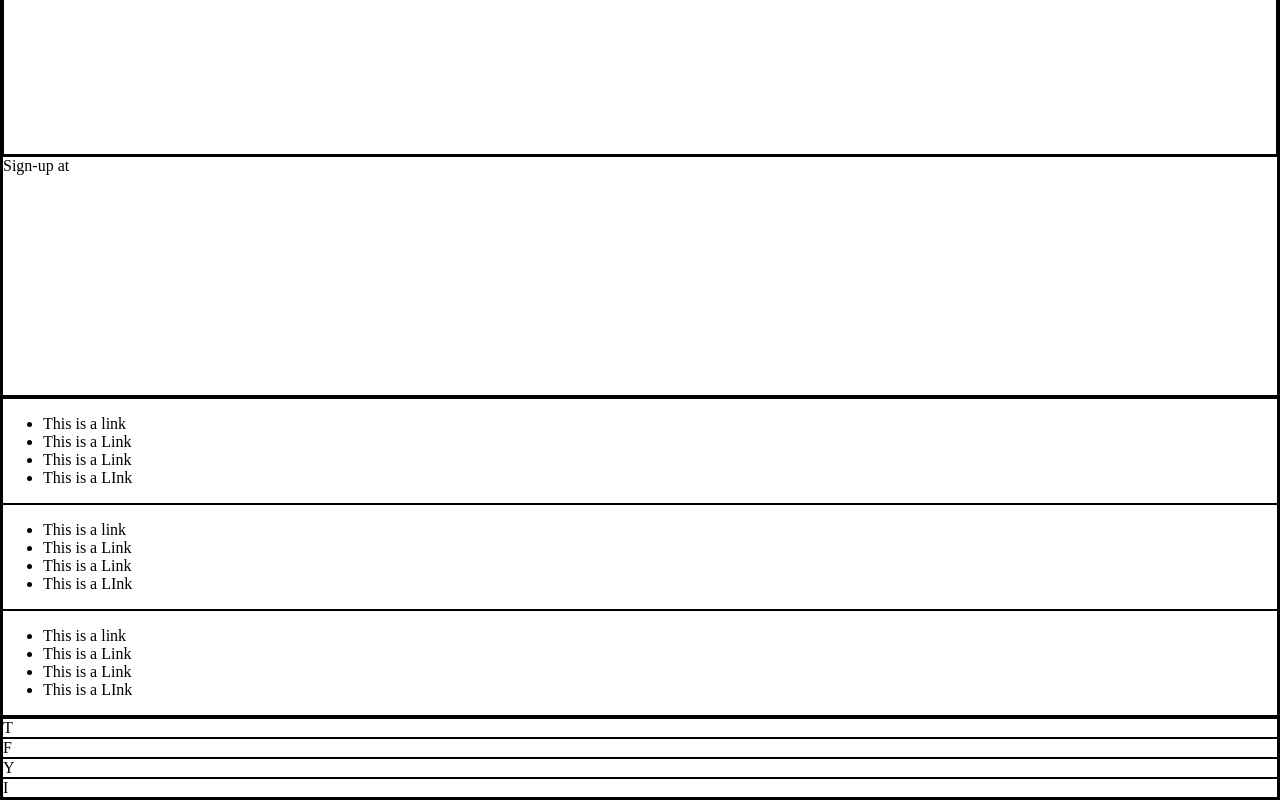
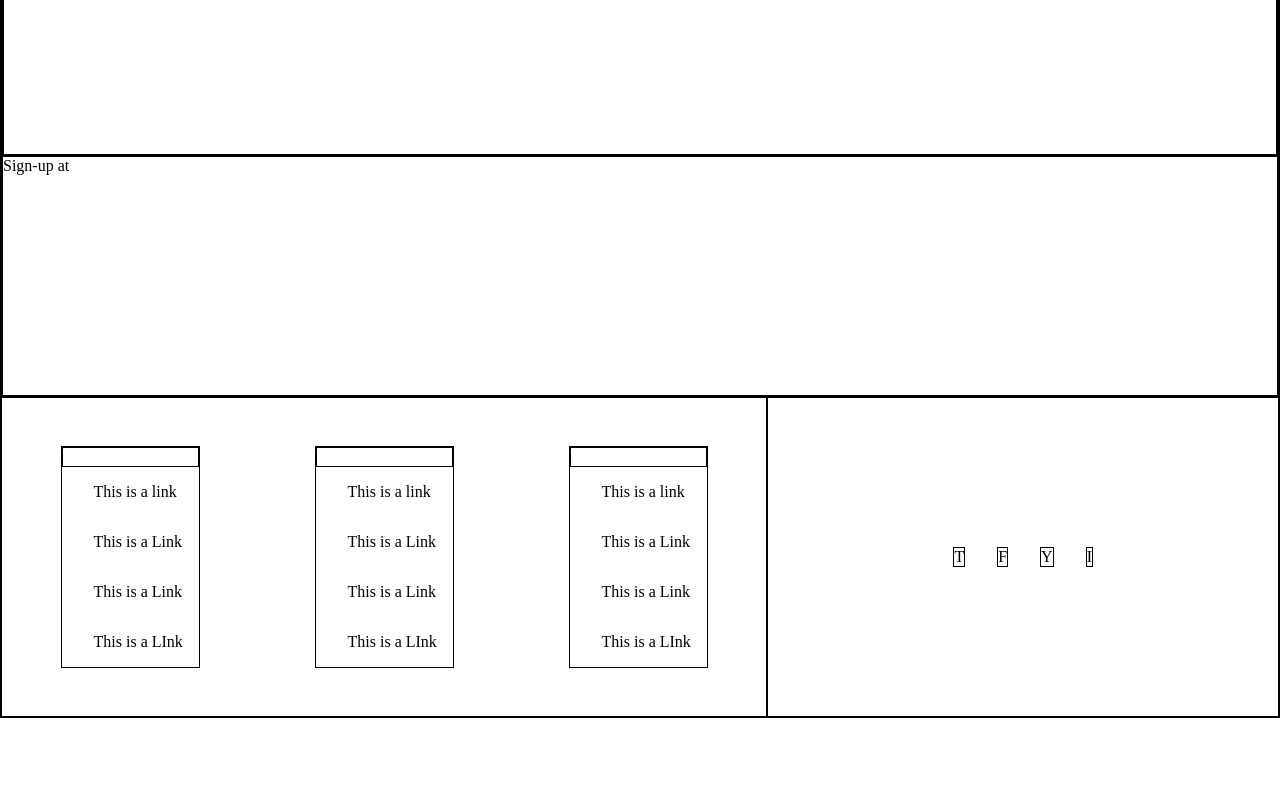
Before and after one commit to AResoluteMaverick/shopping_cart_mart, a React (Vite) app in the folder ShoppingCart-and-Mart/: page / in a window 1280 px wide. Shown: the part 1000-1800 px from the top of the page. After the commit the page ends 1718 px from the top, so only its background shows below. Built offline with nearby package versions, Linux system fonts and the light colour scheme.

Commit message:
Style footer component

```diff
--- a/ShoppingCart-and-Mart/src/App.css
+++ b/ShoppingCart-and-Mart/src/App.css
@@ -6,3 +6,8 @@ body {
 div {
     border: 1px solid black;
 }
+
+a {
+    text-decoration: none;
+    color: inherit;
+}
--- a/ShoppingCart-and-Mart/src/Footer/Footer.jsx
+++ b/ShoppingCart-and-Mart/src/Footer/Footer.jsx
@@ -1,30 +1,36 @@
+import styles from './Footer.module.css'
+import { Link } from "react-router-dom";
+
 function FooterLinks () {
     return (
-        <div className="linkContainer">
-            <div className="dummyLinks">
-                <ul>
-                    <li>This is a link</li>
-                    <li>This is a Link</li>
-                    <li>This is a Link</li>
-                    <li>This is a LInk</li>
+        <div className={styles.linkContainer}>
+            <div>
+                <div className = {styles.dummyTitle}>This is a Title</div>
+                <ul className = {styles.dummyLinks}>
+                    <li><Link to="/error">This is a link</Link></li>
+                    <li><Link to="/error">This is a Link</Link></li>
+                    <li><Link to="/error">This is a Link</Link></li>
+                    <li><Link to="/error">This is a LInk</Link></li>
                 </ul>
             </div>
 
-            <div className="dummyLinks">
-                <ul>
-                    <li>This is a link</li>
-                    <li>This is a Link</li>
-                    <li>This is a Link</li>
-                    <li>This is a LInk</li>
+            <div>
+                <div className = {styles.dummyTitle}>This is a Title</div>
+                <ul className = {styles.dummyLinks}>
+                    <li><Link to="/error">This is a link</Link></li>
+                    <li><Link to="/error">This is a Link</Link></li>
+                    <li><Link to="/error">This is a Link</Link></li>
+                    <li><Link to="/error">This is a LInk</Link></li>
                 </ul>
             </div>
 
-            <div className="dummyLinks">
-                <ul>
-                    <li>This is a link</li>
-                    <li>This is a Link</li>
-                    <li>This is a Link</li>
-                    <li>This is a LInk</li>
+            <div>
+                <div className = {styles.dummyTitle}>This is a Title</div>
+                <ul className = {styles.dummyLinks}>
+                    <li><Link to="/error">This is a link</Link></li>
+                    <li><Link to="/error">This is a Link</Link></li>
+                    <li><Link to="/error">This is a Link</Link></li>
+                    <li><Link to="/error">This is a LInk</Link></li>
                 </ul>
             </div>
     </div>
@@ -33,7 +39,7 @@ function FooterLinks () {
 
 function SocialIcons () {
     return (
-    <div className="socialLinks">
+    <div className={styles.socialLinks}>
         <div className="twitter socials">T</div>
         <div className="facebook socials">F</div>
         <div className="youtube socials">Y</div>
@@ -45,7 +51,7 @@ function SocialIcons () {
 
 export default function Footer () {
     return (
-        <footer>
+        <footer className={styles.footerContainer}>
             <FooterLinks />
             <SocialIcons />
         </footer>
--- /dev/null
+++ b/ShoppingCart-and-Mart/src/Footer/Footer.module.css
@@ -0,0 +1,45 @@
+.footerContainer {
+    display: flex;
+    height: 320px;
+}
+
+.linkContainer {
+    display: flex;
+    align-items: center;
+    justify-content: center;
+    width: 60%;
+    gap: 15%;
+}
+
+.socialLinks {
+    display: flex;
+    justify-content: center;
+    align-items: center;
+    gap: 2em;
+    width: 40%;
+}
+
+.dummyLinks {
+    display: flex;
+    flex-direction: column;
+    list-style-type: none;
+    padding-left: 2em;
+    padding-right: 1em;
+    gap: 2em;
+}
+
+.dummyTitle{
+    color: white;
+}
+
+@media (max-width: 685px) {
+    .linkContainer {
+        flex-direction: column;
+        gap: 0;
+    }
+
+    .dummyLinks {
+        flex-direction: row;
+
+    }
+}
--- a/ShoppingCart-and-Mart/src/Header/Header.module.css
+++ b/ShoppingCart-and-Mart/src/Header/Header.module.css
@@ -1,10 +1,5 @@
 .titleDiv {
     height: 150px;
-}
-
-.link {
-    text-decoration: none;
-    color: inherit;
 }
 
 .headerli {
--- a/ShoppingCart-and-Mart/src/Router.jsx
+++ b/ShoppingCart-and-Mart/src/Router.jsx
@@ -15,6 +15,10 @@ const router = createBrowserRouter([
       element: <Collection />,
       errorElement: <ErrorPage />
     },
+    {
+      path: "/error",
+      element: <ErrorPage />
+    },
   ]);
 
   return <RouterProvider router={router} />;
```
